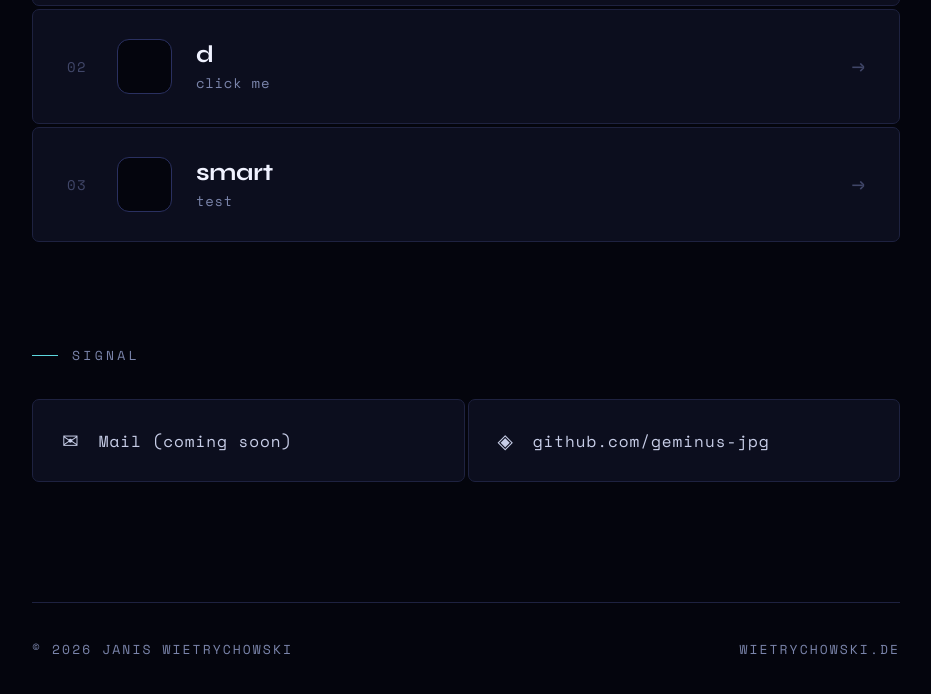
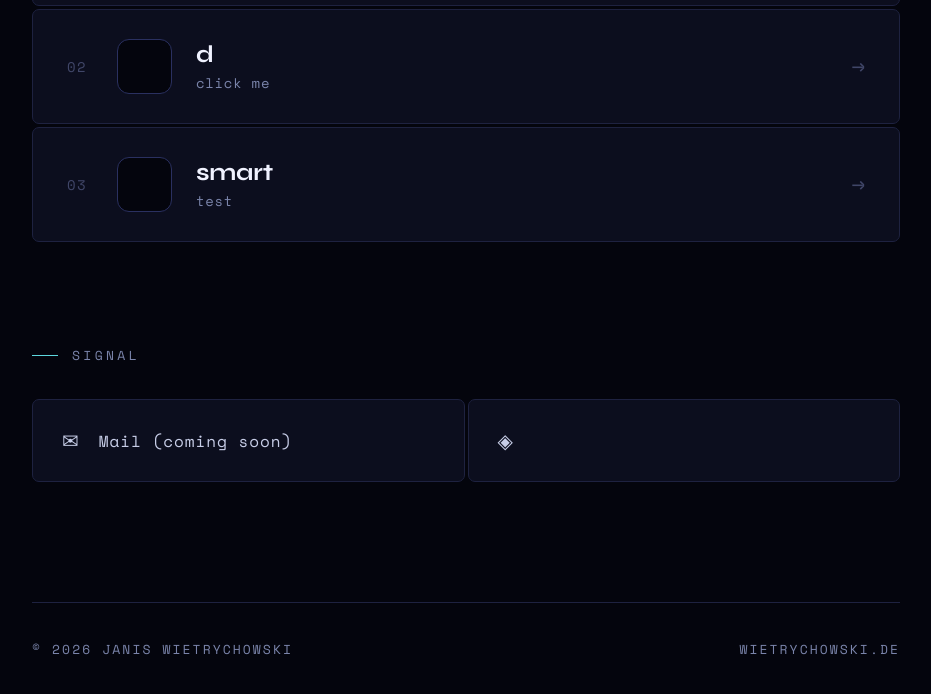
Before and after one commit to Geminus-jpg/world-explorer, a plain HTML site: page index.html in a window 1280 px wide. Shown: the part 1329-2023 px from the top of the page, without its empty margins (174-1105 px from the left). Drawn offline with nearby package versions, Linux system fonts and the light colour scheme.

Commit message:
Update index.html

```diff
--- a/index.html
+++ b/index.html
@@ -476,9 +476,8 @@ body.deep-space h1 .last { -webkit-text-stroke:1.5px rgba(224,184,78,.55); }
         <span class="signal-icon">✉</span>
         Mail (coming soon)
       </a>
-      <a href="https://github.com/geminus-jpg" target="_blank" rel="noopener" class="signal-item">
+      <a href="" target="_blank" rel="noopener" class="signal-item">
         <span class="signal-icon">◈</span>
-        github.com/geminus-jpg
       </a>
     </div>
   </section>
```
